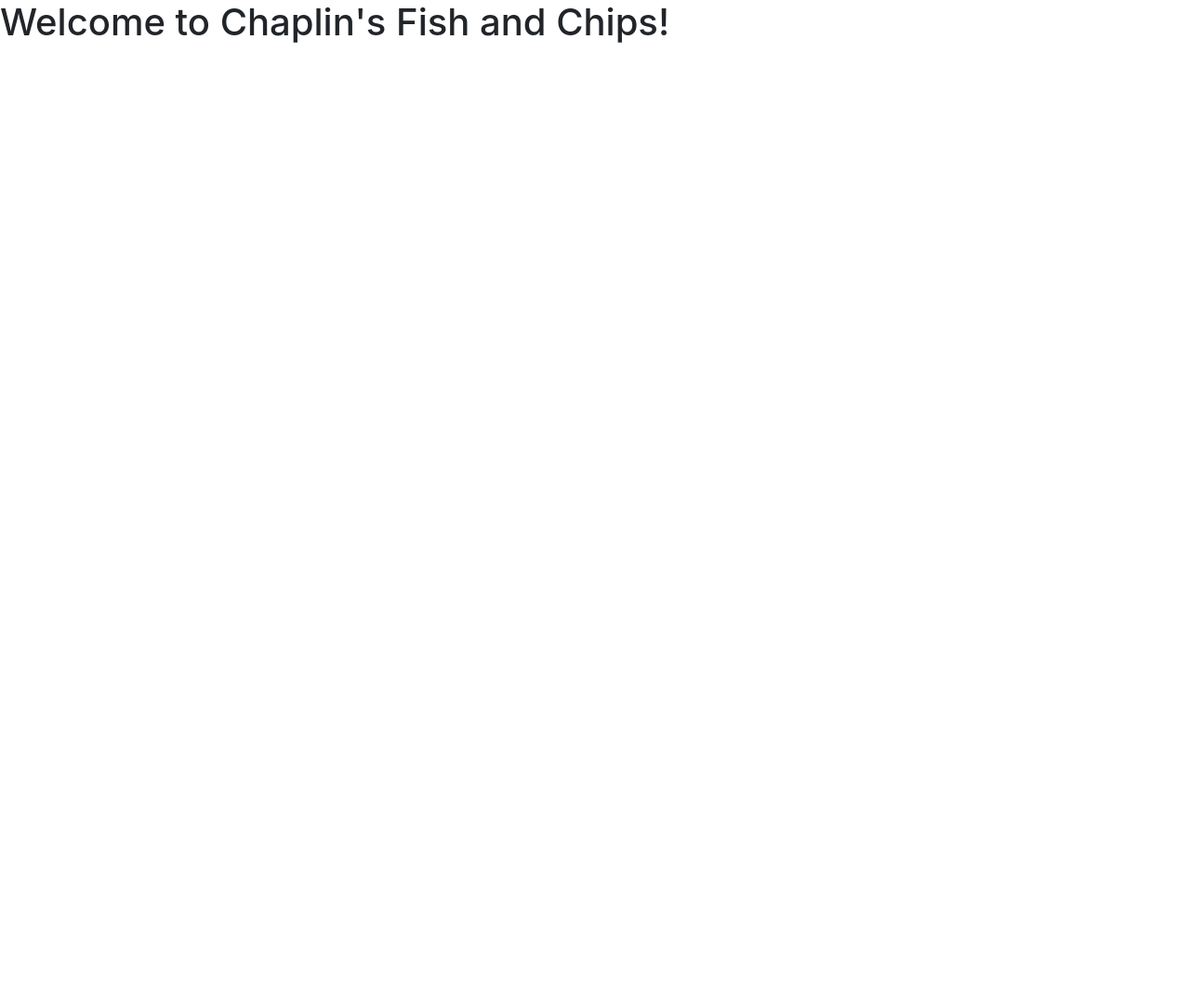
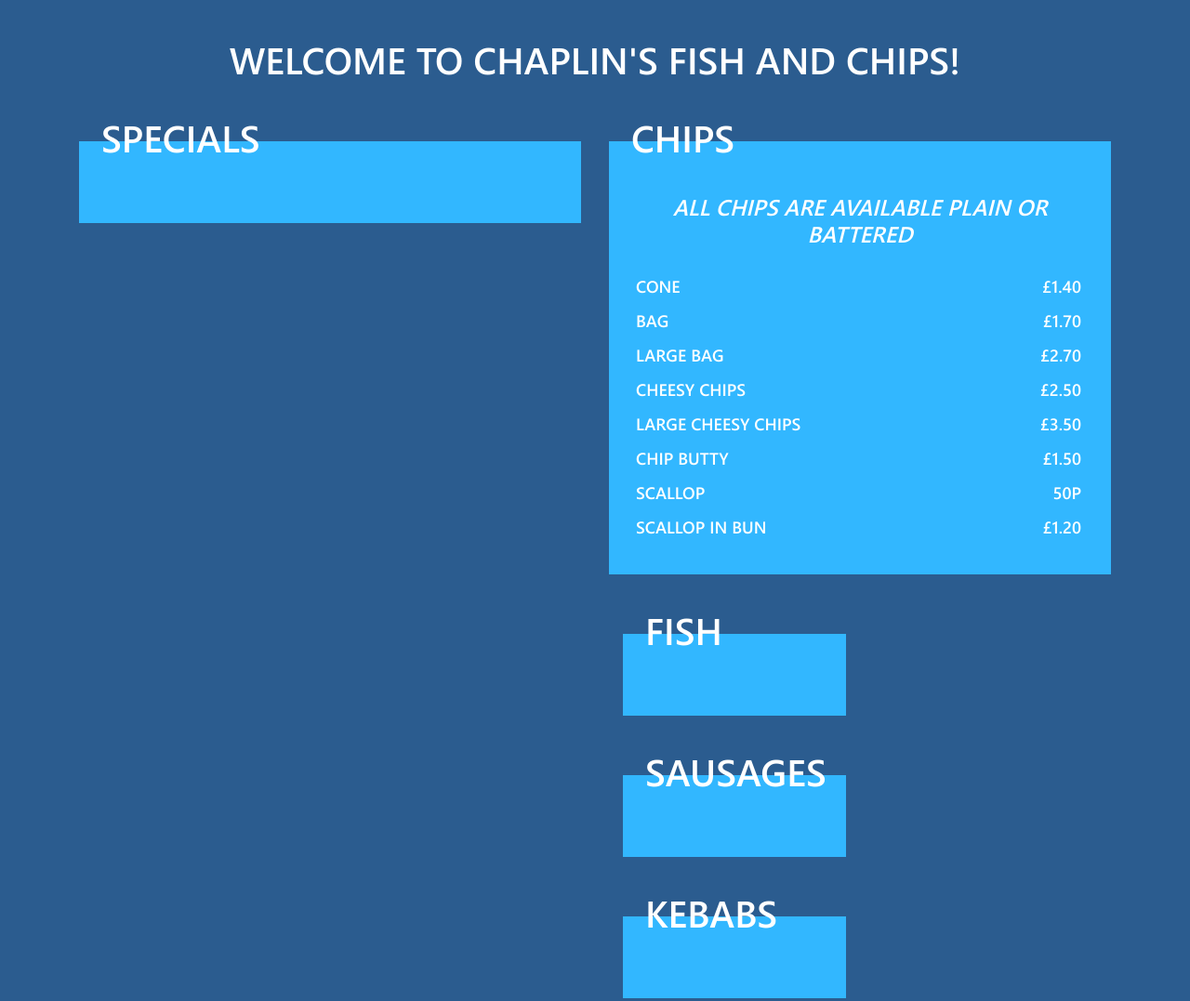
Before and after one commit to chaplins-chippy/chaplins-chippy.github.io, a plain HTML site: page index.html in a window 1280 px wide. Shown: the top 1077 px of the page at 93% size. Before the commit the page ends 800 px from the top, so only its background shows below. Drawn offline with nearby package versions, Linux system fonts and the light colour scheme.

Commit message:
add font, set up sections, test chips

```diff
--- a/index.html
+++ b/index.html
@@ -8,10 +8,129 @@
     <!-- Bootstrap CSS -->
     <link rel="stylesheet" href="https://stackpath.bootstrapcdn.com/bootstrap/4.4.1/css/bootstrap.min.css" integrity="sha384-Vkoo8x4CGsO3+Hhxv8T/Q5PaXtkKtu6ug5TOeNV6gBiFeWPGFN9MuhOf23Q9Ifjh" crossorigin="anonymous">
 
+    <!-- My CSS -->
+    <link rel="stylesheet" href="styles.css">
+
     <title>Hello, world!</title>
   </head>
   <body>
-    <h1>Welcome to Chaplin's Fish and Chips!</h1>
+    <div class="container">
+      <div class="row">
+        <h1 class="col-12 main-title">Welcome to Chaplin's Fish and Chips!</h1>
+      </div>
+
+      <div class="row">
+        <div class="col-lg-6 col-sm-12">
+          <div class="menu-block">
+            <h1 class="">Specials</h1></div>
+        </div>
+
+        <div class="col-lg-6 col-sm-12">
+          <div class="menu-block">
+            <h1 class="">Chips</h1>
+            <h2>ALL CHIPS ARE AVAILABLE PLAIN OR BATTERED</h2>
+
+            <div class="menu-item">
+              <p class="item-name">CONE</p>
+              <p class="item-price">£1.40</p>
+            </div>
+            <div class="menu-item">
+              <p class="item-name">bag</p>
+              <p class="item-price">£1.70</p>
+            </div>
+            <div class="menu-item">
+              <p class="item-name">large bag</p>
+              <p class="item-price">£2.70</p>
+            </div>
+            <div class="menu-item">
+              <p class="item-name">cheesy chips</p>
+              <p class="item-price">£2.50</p>
+            </div>
+            <div class="menu-item">
+              <p class="item-name">large cheesy chips</p>
+              <p class="item-price">£3.50</p>
+            </div>
+            <div class="menu-item">
+              <p class="item-name">chip butty</p>
+              <p class="item-price">£1.50</p>
+            </div>
+            <div class="menu-item">
+              <p class="item-name">scallop</p>
+              <p class="item-price">50p</p>
+            </div>
+            <div class="menu-item">
+              <p class="item-name">scallop in bun</p>
+              <p class="item-price">£1.20</p>
+            </div>
+
+        </div>
+
+        <div class="col-lg-6 col-sm-12">
+          <div class="menu-block">
+            <h1 class="">Fish</h1></div>
+        </div>
+
+        <div class="col-lg-6 col-sm-12">
+          <div class="menu-block">
+            <h1 class="">Sausages</h1></div>
+        </div>
+
+        <div class="col-lg-6 col-sm-12">
+          <div class="menu-block">
+            <h1 class="">Kebabs</h1></div>
+        </div>
+
+        <div class="col-lg-6 col-sm-12">
+          <div class="menu-block">
+            <h1 class="">Burgers</h1></div>
+        </div>
+
+        <div class="col-lg-6 col-sm-12">
+          <div class="menu-block">
+            <h1 class="">Wraps</h1></div>
+        </div>
+
+        <div class="col-lg-6 col-sm-12">
+          <div class="menu-block">
+            <h1 class="">Naans</h1></div>
+        </div>
+
+        <div class="col-lg-6 col-sm-12">
+          <div class="menu-block">
+            <h1 class="">Pies</h1></div>
+        </div>
+
+        <div class="col-lg-6 col-sm-12">
+          <div class="menu-block">
+            <h1 class="">Naans</h1></div>
+        </div>
+
+        <div class="col-lg-6 col-sm-12">
+          <div class="menu-block">
+            <h1 class="">Sides</h1></div>
+        </div>
+
+        <div class="col-lg-6 col-sm-12">
+          <div class="menu-block">
+            <h1 class="">Chicken</h1></div>
+        </div>
+
+        <div class="col-lg-6 col-sm-12">
+          <div class="menu-block">
+            <h1 class="">Others</h1></div>
+        </div>
+
+        <div class="col-lg-6 col-sm-12">
+          <div class="menu-block">
+            <h1 class="">Drinks</h1></div>
+        </div>
+
+        <div class="col-lg-6 col-sm-12">
+          <div class="menu-block">
+            <h1 class="">Sundries</h1></div>
+        </div>
+      </div>
+    </div>
 
     <!-- Optional JavaScript -->
     <!-- jQuery first, then Popper.js, then Bootstrap JS -->
--- /dev/null
+++ b/styles.css
@@ -0,0 +1,53 @@
+@font-face {
+  font-family: 'Segoe UI Semibold';
+  src: url(seguisb.ttf);
+}
+
+body {
+  background-color: #2B5C8F;
+  font-family: 'Segoe UI Semibold';
+  text-transform: uppercase;
+}
+
+h1 {
+  color: white;
+  font-weight: bold;
+  text-transform: uppercase;
+}
+h2 {
+  color: white;
+  text-transform: uppercase;
+  font-style: italic;
+  font-size: 24px;
+  text-align: center;
+  margin-bottom: 1em;
+}
+.main-title {
+  text-align: center;
+  margin: 1em 0 0;
+}
+
+.menu-block {
+  background-color: #32B7FF;
+  margin: 64px 0 48px;
+  position: relative;
+  padding: 0 1.5em 2em;
+}
+.menu-block h1 {
+  position: relative;
+  top: -0.7em;
+}
+.menu-block p {
+  font-size: 18px;
+  color: white;
+  margin: 5px;
+}
+
+.menu-item {
+  display: flex;
+  align-items: center;
+}
+.item-price {
+  position: absolute;
+  right: 1.5em;
+}
```
Also changed, not shown: seguisb.ttf (added).
